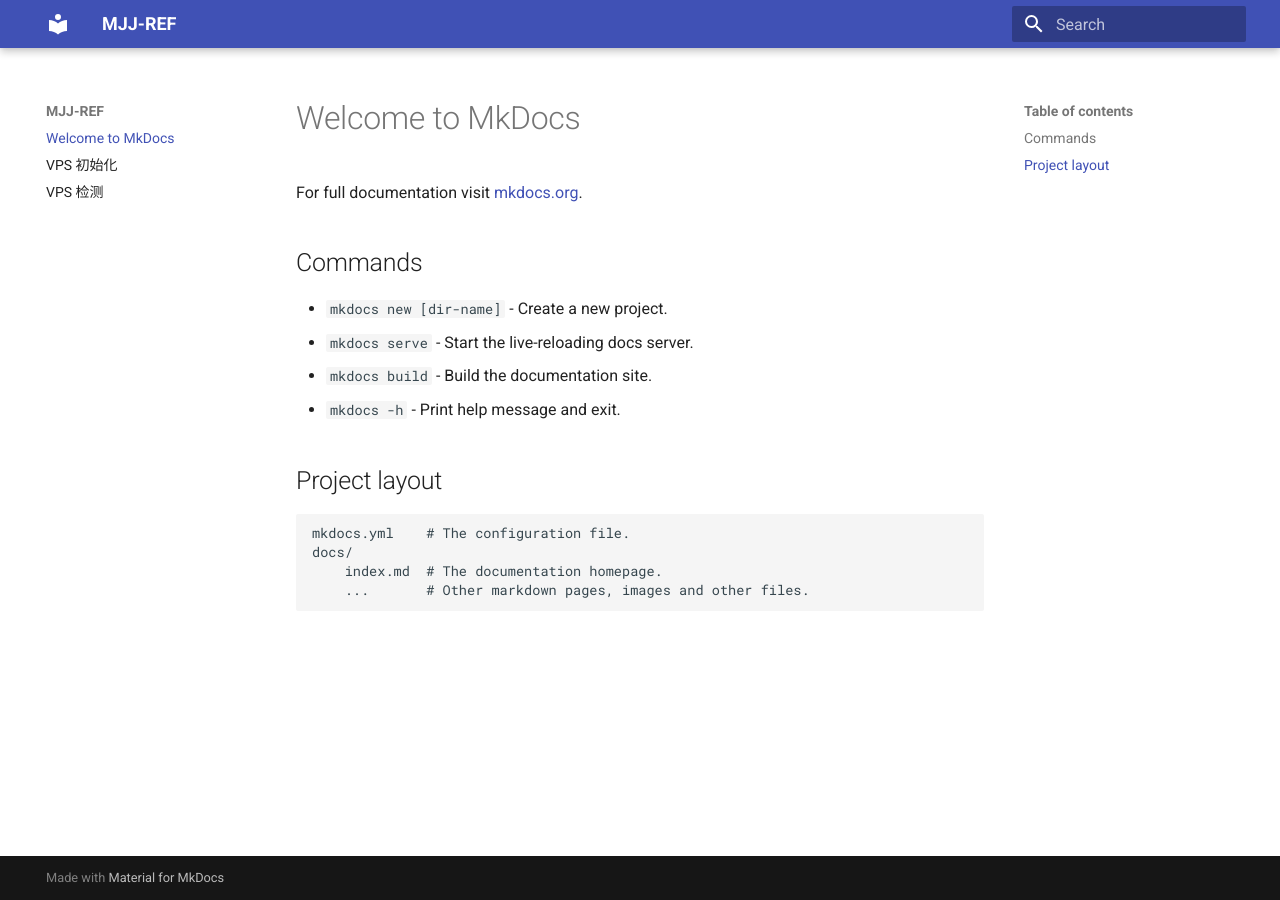
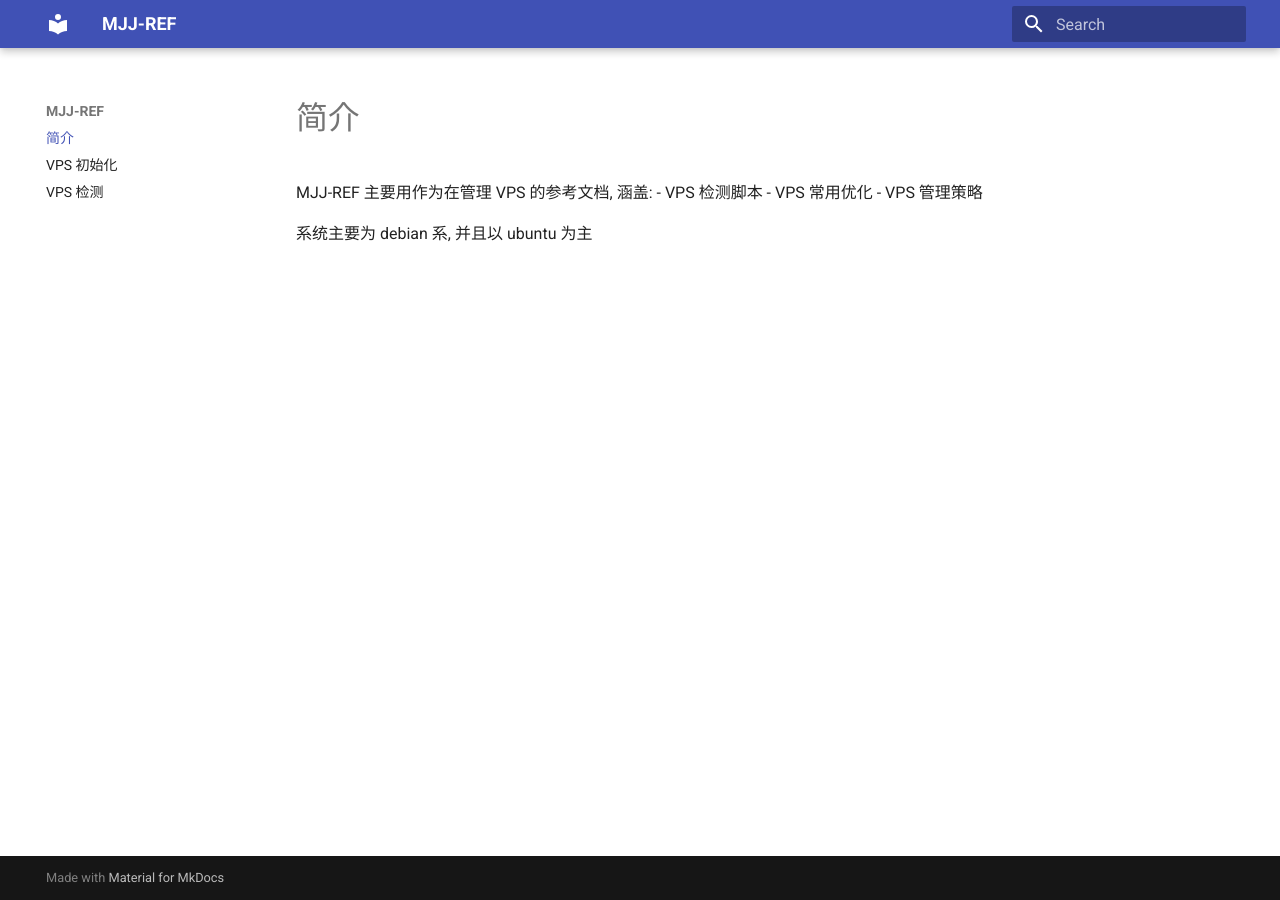
Before and after one commit to Rain-kl/MJJ-REF, an MkDocs documentation site: the page built from docs/index.md, in a window 1280 px wide. Built offline with MkDocs 1.6.1 and Material for MkDocs 9.7.7, drawn with Linux system fonts in a browser that asks for light colours.

Commit message:
vault backup: 2025-12-20 14:36:08

```diff
--- a/docs/index.md
+++ b/docs/index.md
@@ -1,17 +1,8 @@
-# Welcome to MkDocs
+# 简介
 
-For full documentation visit [mkdocs.org](https://www.mkdocs.org).
+MJJ-REF 主要用作为在管理 VPS 的参考文档, 涵盖:
+- VPS 检测脚本
+- VPS 常用优化
+- VPS 管理策略
 
-## Commands
-
-* `mkdocs new [dir-name]` - Create a new project.
-* `mkdocs serve` - Start the live-reloading docs server.
-* `mkdocs build` - Build the documentation site.
-* `mkdocs -h` - Print help message and exit.
-
-## Project layout
-
-    mkdocs.yml    # The configuration file.
-    docs/
-        index.md  # The documentation homepage.
-        ...       # Other markdown pages, images and other files.
+系统主要为 debian 系, 并且以 ubuntu 为主
```
